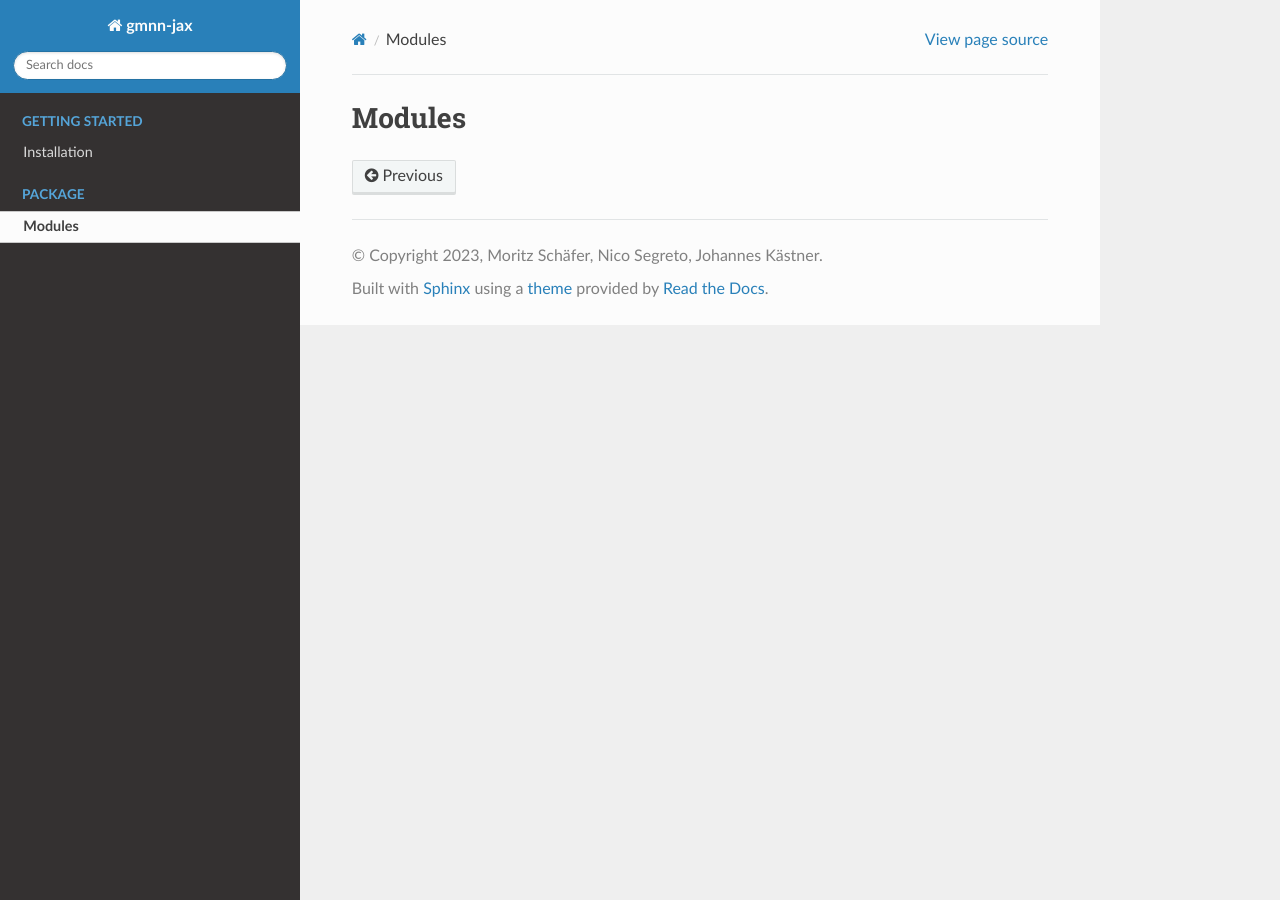
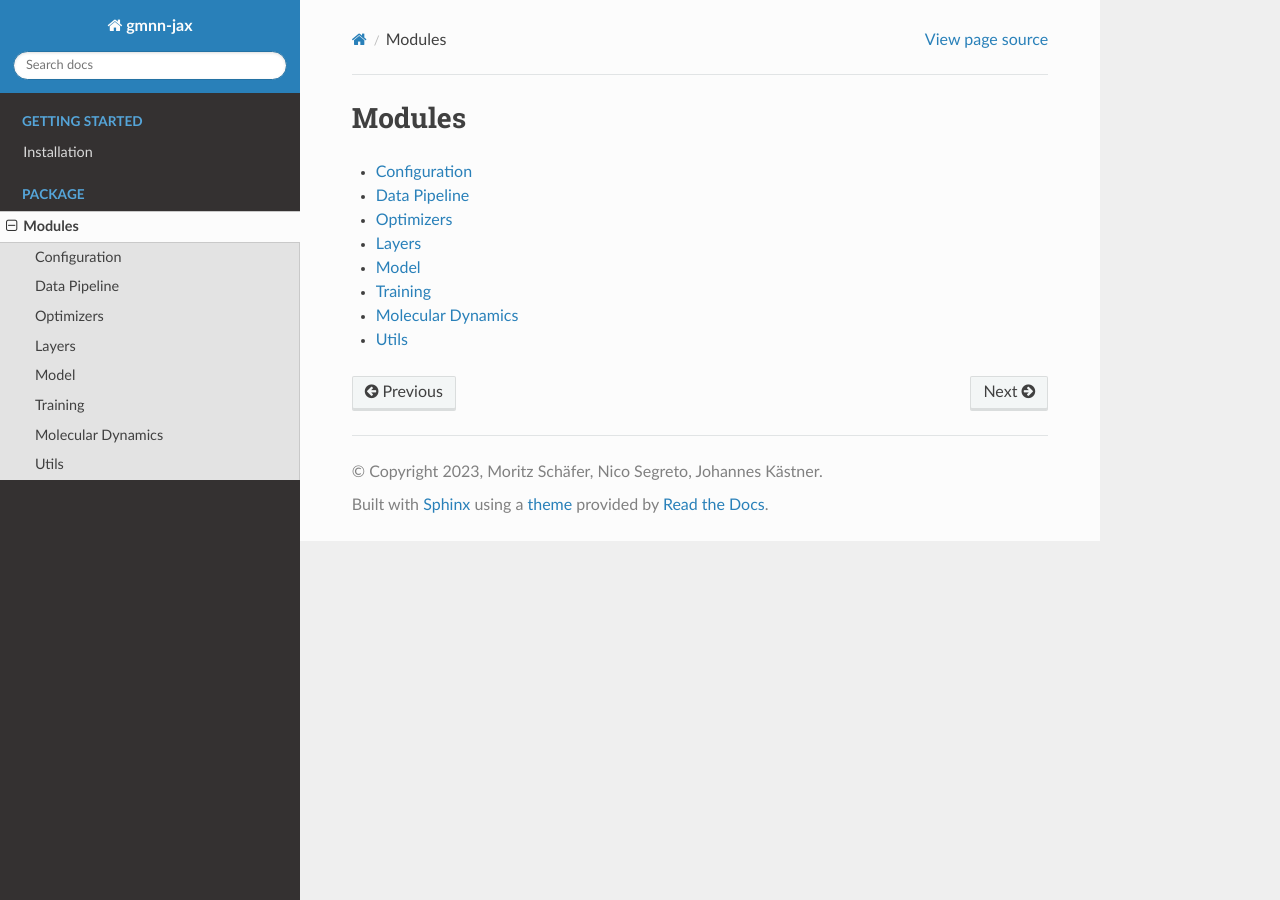
Before and after one commit to apax-hub/apax, a Sphinx documentation site: the page built from docs/source/modules/index.rst, in a window 1280 px wide. Built offline with Sphinx 7.4.7 and the Read the Docs theme 2.0.0, drawn with Linux system fonts in a browser that asks for light colours.

Commit message:
module docs outline

```diff
--- /dev/null
+++ b/docs/source/modules/data.rst
@@ -0,0 +1,2 @@
+Data Pipeline
+==============
--- a/docs/source/modules/index.rst
+++ b/docs/source/modules/index.rst
@@ -1,2 +1,14 @@
 Modules
 =======
+
+.. toctree::
+   :maxdepth: 1
+
+   config
+   data
+   optimizer
+   layers
+   model
+   train
+   md
+   utils
--- /dev/null
+++ b/docs/source/modules/layers.rst
@@ -0,0 +1,2 @@
+Layers
+======
--- /dev/null
+++ b/docs/source/modules/md.rst
@@ -0,0 +1,2 @@
+Molecular Dynamics
+==================
--- /dev/null
+++ b/docs/source/modules/model.rst
@@ -0,0 +1,2 @@
+Model
+=====
--- /dev/null
+++ b/docs/source/modules/optimizer.rst
@@ -0,0 +1,2 @@
+Optimizers
+==========
--- /dev/null
+++ b/docs/source/modules/train.rst
@@ -0,0 +1,2 @@
+Training
+========
--- /dev/null
+++ b/docs/source/modules/utils.rst
@@ -0,0 +1,2 @@
+Utils
+=====
```
Also changed, not shown: docs/source/modules/config.rst (added, +17 -0 lines).
